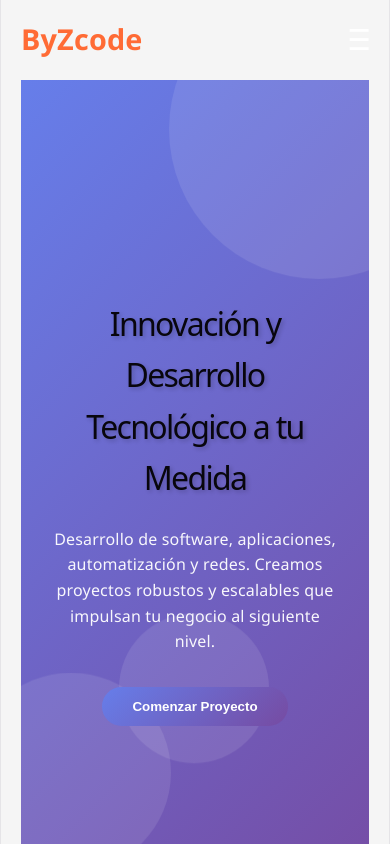
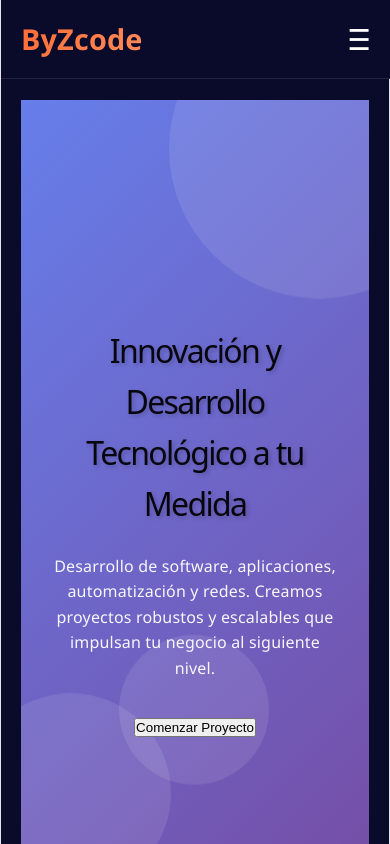
Before and after one commit to byzcodedeveloper-rgb/react-cicd-demo, a React (Vite) app: page / in a window 390 px wide. Shown: the top 844 px of the page. Built offline with nearby package versions, Linux system fonts and the light colour scheme.

Commit message:
Inicio de commit de sitio byzcode 5

```diff
--- a/src/App.css
+++ b/src/App.css
@@ -1,3 +1,13 @@
+:root {
+  --bg-dark: #0a0a2a;
+  --primary: #2d2b6b;
+  --secondary: #ff6b35;
+  --accent: #00c2ba;
+  --text-white: #ffffff;
+  --text-gray: #cccccc;
+  --card-bg: #1a1a3e;
+}
+
 * {
   margin: 0;
   padding: 0;
@@ -11,8 +21,8 @@ html {
 body {
   font-family: 'Segoe UI', Tahoma, Geneva, Verdana, sans-serif;
   line-height: 1.6;
-  color: #333;
-  background: #f5f5f5;
+  color: var(--text-white);
+  background: var(--bg-dark);
 }
 
 .App {
@@ -22,12 +32,8 @@ body {
 }
 
 section {
-  padding: 80px 20px;
-  scroll-margin-top: 70px; /* Para evitar que el navbar tape el contenido */
-}
-
-h1, h2, h3 {
-  margin-bottom: 1rem;
+  padding: 100px 20px;
+  scroll-margin-top: 80px;
 }
 
 .container {
@@ -36,21 +42,36 @@ h1, h2, h3 {
   padding: 0 20px;
 }
 
-/* Botón común */
-.btn {
+/* Botón estilo original */
+.btn-primary {
   display: inline-block;
-  background: linear-gradient(135deg, #667eea 0%, #764ba2 100%);
+  background: var(--secondary);
   color: white;
   padding: 12px 30px;
   border: none;
   border-radius: 30px;
+  font-weight: 600;
+  text-decoration: none;
+  transition: all 0.3s ease;
   cursor: pointer;
-  text-decoration: none;
-  transition: transform 0.3s, box-shadow 0.3s;
-  font-weight: bold;
 }
 
-.btn:hover {
+.btn-primary:hover {
+  background: #e55a2b;
   transform: translateY(-2px);
-  box-shadow: 0 10px 20px rgba(0,0,0,0.2);
 }
+
+/* Títulos */
+.section-title {
+  text-align: center;
+  font-size: 2.5rem;
+  margin-bottom: 1rem;
+  color: white;
+}
+
+.section-subtitle {
+  text-align: center;
+  color: var(--text-gray);
+  margin-bottom: 3rem;
+  font-size: 1.1rem;
+}
--- a/src/components/Navbar.css
+++ b/src/components/Navbar.css
@@ -1,38 +1,30 @@
+/* Navbar siempre visible - sin cambios al hacer scroll */
 .navbar {
   position: fixed;
   top: 0;
   width: 100%;
-  background: transparent;
-  transition: all 0.3s ease;
+  background: #0a0a2a;
   z-index: 1000;
   padding: 1rem 0;
-}
-
-.navbar.scrolled {
-  background: #0a0a2a;
-  box-shadow: 0 2px 10px rgba(0,0,0,0.3);
-  padding: 0.5rem 0;
+  border-bottom: 1px solid rgba(255,255,255,0.1);
 }
 
 .nav-container {
   max-width: 1200px;
   margin: 0 auto;
   display: flex;
-  justify-content: center;
+  justify-content: space-between;
   align-items: center;
-  position: relative;
   padding: 0 20px;
-}
-
-.logo {
-  position: absolute;
-  left: 20px;
 }
 
 .logo a {
   font-size: 1.8rem;
   font-weight: bold;
-  color: #ff6b35;
+  background: linear-gradient(135deg, #ff6b35 0%, #ff8c5a 100%);
+  -webkit-background-clip: text;
+  background-clip: text;
+  color: transparent;
   text-decoration: none;
 }
 
@@ -83,7 +75,7 @@
   top: 100%;
   left: 0;
   background: #1a1a3e;
-  min-width: 200px;
+  min-width: 220px;
   border-radius: 8px;
   padding: 0.5rem 0;
   opacity: 0;
@@ -91,6 +83,7 @@
   transition: all 0.3s ease;
   list-style: none;
   margin-top: 0.5rem;
+  border: 1px solid rgba(255,255,255,0.1);
 }
 
 .dropdown-menu.show {
@@ -115,20 +108,9 @@
   font-size: 1.8rem;
   cursor: pointer;
   color: white;
-  position: absolute;
-  right: 20px;
 }
 
 @media (max-width: 768px) {
-  .nav-container {
-    justify-content: space-between;
-  }
-
-  .logo {
-    position: relative;
-    left: 0;
-  }
-
   .menu-icon {
     display: block;
   }
@@ -153,18 +135,13 @@
 
   .dropdown-menu {
     position: static;
-    background: #1a1a3e;
     opacity: 1;
     visibility: visible;
     display: none;
-    margin-top: 0.5rem;
+    background: #2a2a5a;
   }
 
   .dropdown-menu.show {
     display: block;
   }
-
-  .dropdown-trigger {
-    justify-content: center;
-  }
 }
--- a/src/components/Navbar.jsx
+++ b/src/components/Navbar.jsx
@@ -1,19 +1,10 @@
-import React, { useState, useEffect } from 'react';
+import React, { useState } from 'react';
 import { Link as ScrollLink } from 'react-scroll';
 import './Navbar.css';
 
 const Navbar = () => {
-  const [scrolled, setScrolled] = useState(false);
-  const [menuOpen, setMenuOpen] = useState(false);
   const [dropdownOpen, setDropdownOpen] = useState(false);
-
-  useEffect(() => {
-    const handleScroll = () => {
-      setScrolled(window.scrollY > 50);
-    };
-    window.addEventListener('scroll', handleScroll);
-    return () => window.removeEventListener('scroll', handleScroll);
-  }, []);
+  const [mobileMenuOpen, setMobileMenuOpen] = useState(false);
 
   const navItems = [
     { id: 'inicio', label: 'Inicio' },
@@ -30,23 +21,18 @@ const Navbar = () => {
     { id: 'redes-cloud', label: 'Redes y Cloud' }
   ];
 
-  const closeMenu = () => {
-    setMenuOpen(false);
-    setDropdownOpen(false);
-  };
-
   return (
-    <nav className={`navbar ${scrolled ? 'scrolled' : ''}`}>
+    <nav className="navbar">
       <div className="nav-container">
         <div className="logo">
-          <a href="#inicio" onClick={closeMenu}>ByZcode</a>
+          <a href="#inicio">ByZcode</a>
         </div>
 
-        <div className="menu-icon" onClick={() => setMenuOpen(!menuOpen)}>
+        <div className="menu-icon" onClick={() => setMobileMenuOpen(!mobileMenuOpen)}>
           ☰
         </div>
 
-        <ul className={`nav-menu ${menuOpen ? 'active' : ''}`}>
+        <ul className={`nav-menu ${mobileMenuOpen ? 'active' : ''}`}>
           {navItems.map(item => (
             <li
               key={item.id}
@@ -67,7 +53,7 @@ const Navbar = () => {
                           smooth={true}
                           duration={500}
                           offset={-70}
-                          onClick={closeMenu}
+                          onClick={() => setMobileMenuOpen(false)}
                         >
                           {subItem.label}
                         </ScrollLink>
@@ -83,7 +69,7 @@ const Navbar = () => {
                   offset={-70}
                   spy={true}
                   activeClass="active"
-                  onClick={closeMenu}
+                  onClick={() => setMobileMenuOpen(false)}
                 >
                   {item.label}
                 </ScrollLink>
```
